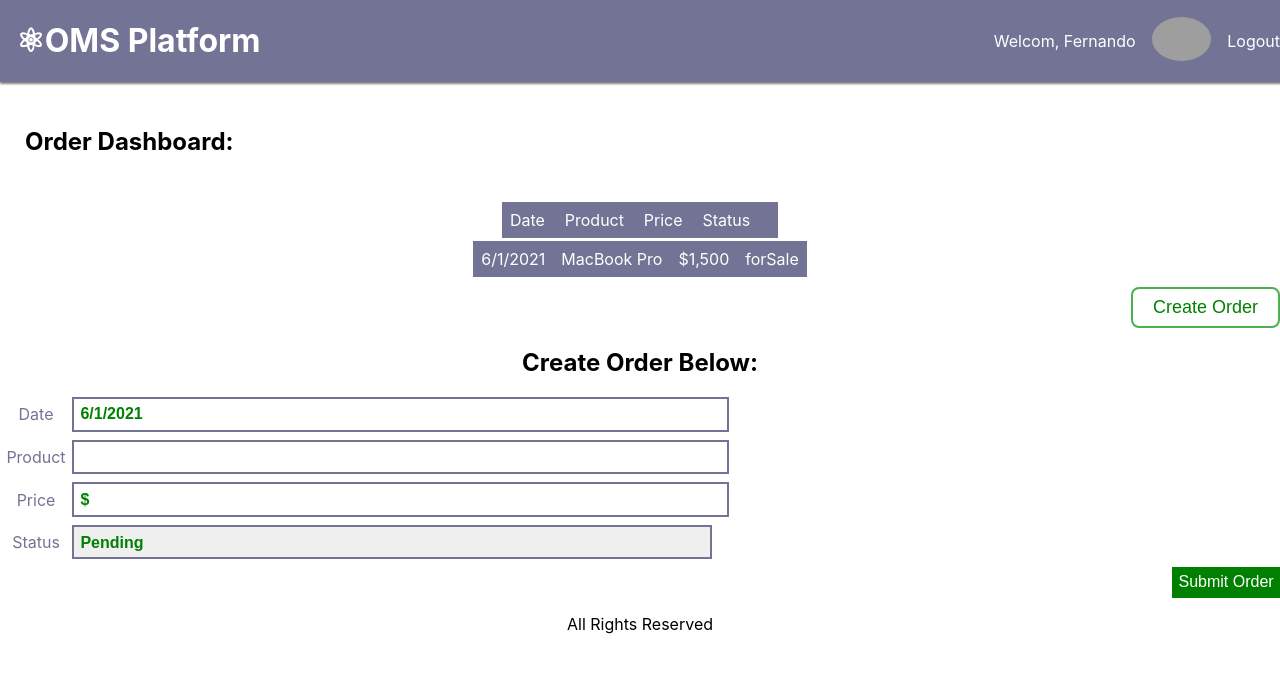
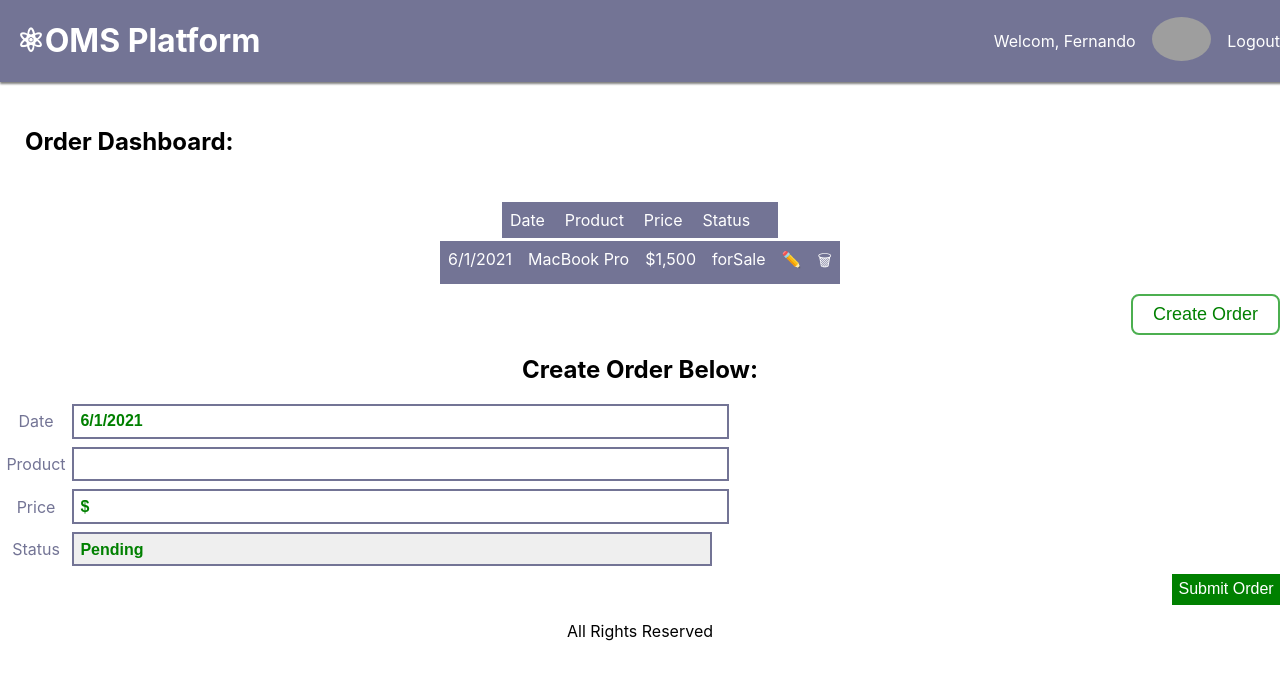
Before and after one commit to ferguimara/OMS-frontend, a React (Create React App) app: page / in a window 1280 px wide. Shown: the top 680 px of the page. Built offline with nearby package versions, Linux system fonts and the light colour scheme; no server answers; grey boxes are pictures that could not be loaded.

Commit message:
full crud complete

```diff
--- a/src/App.js
+++ b/src/App.js
@@ -21,7 +21,8 @@ function App() {
       product: '',
       price: '$',
       status: 'pending',
-    }
+    },
+    editMode: false,
   })
 
   //Functions:
@@ -44,21 +45,48 @@ function App() {
 
   /* onChange function: a setter function allowing us to access previous state and override it with new values */
   function handleChange(e) {
-    setState((prevState) => ({
+    setState(prevState => ({
       ...prevState,
       newOrder: {
         ...prevState.newOrder,
         //the square brackets allow us to use an expression to "compute the property name"
         [e.target.name]: e.target.value,
-      }
-    }))
+      },
+    }));
   }
 
   /* addOrder function: adds order to our table from our form */
   async function handleSubmit(e) {
     e.preventDefault();
+    if(state.editMode){
+      const { _id, date, produce, price, status } = state.newOrder;
       try{
-      const order = await fetch('http://localhost:3001/api/orders', {
+        // include _id as url param - note that we're receiving a new skill list as a response
+        const orders = await fetch(`http://localhost:3001/api/orders/${_id}`, {
+          method: 'PUT',
+          //header informs express to parse the incoming json data with express.json()
+          headers: {
+            'Content-type': 'Application/json'
+          },
+          body: JSON.stringify({date, product, price, status})
+        }).then(res => res.json())
+          setState({
+            orders,
+            newOrder: {
+              //TODO: set this to a date
+              date: '6/1/2021',
+              product: '',
+              price: '$',
+              status: 'pending',
+            },
+            editMode: false //set edit mode back to false
+          });
+      } catch (error){
+        console.log(error);
+      }
+    } else {
+      try {
+        const order = await fetch('http://localhost:3001/api/orders/', {
           method: 'POST',
           //header informs express to parse the incoming json data with express.json()
           headers: {
@@ -67,7 +95,7 @@ function App() {
           body: JSON.stringify(state.newOrder)
         }).then(res => res.json())
           setState({
-          orders: [...state.orders, state.newOrder],
+            orders: [...state.orders, order],
             newOrder: {
               //TODO: set this to a date
               date: '6/1/2021',
@@ -80,12 +108,42 @@ function App() {
         console.log(error);
       }
     }
+  }
+
+  /* handleEdit function: taking in the edits*/
+  function handleEdit(id) {
+    const orderToEdit = state.orders.find(order => order._id === id);
+    setState(prevState => ({
+      ...prevState,
+      newOrder: orderToEdit,
+      editMode: true,
+    }))
+  }
+
+  /* handleDelet: Delete order*/
+  async function handleDelete(id) {
+    try{
+      const orders = await fetch(`http://localhost:3001/api/orders/${id}`, {
+        method: 'DELETE'
+      }).then(res => res.json());
+      setState(prevState => ({
+        ...prevState,
+        orders,
+      }));
+    } catch (error) {
+      console.log(error);
+    }
+  }
 
   //Render:
   return (
     <div className="App">
       <Header/>
-      <OrderTable orders={state.orders}/>
+      <OrderTable
+        orders={state.orders}
+        handleEdit={handleEdit}
+        handleDelete={handleDelete}
+      />
       <CreateOrderButton />
       <h2>Create Order Below:</h2>
       <form className='createOrderForm' onSubmit={handleSubmit}>
@@ -109,7 +167,7 @@ function App() {
             <option value="pending">Pending</option>
           </select>
         </label>
-        <button>Submit Order</button>
+        <button>{state.editMode ? 'Edit Order' : 'Submit Order'}</button>
 
       </form>
       <footer>
--- a/src/components/OrderTable/OrderTable.js
+++ b/src/components/OrderTable/OrderTable.js
@@ -17,12 +17,22 @@ const OrderTable = (props) => (
                 <div></div>
             </article>
             {
-                props.orders.map((o, i) => (
-                    <article key={i}>
+                props.orders.map(o => (
+                    <article key={o._id}>
                         <div>{o.date}</div>
                         <div>{o.product}</div>
                         <div>{o.price}</div>
                         <div>{o.status}</div>
+                        <div
+                            className="controls"
+                            onClick={() => props.handleEdit(o._id)}>
+                        {'✏️'}
+                        </div>
+                        <div
+                            className="controls"
+                            onClick={() => props.handleDelete(o._id)}>
+                        {'🗑'}
+                        </div>
                     </article>
                 ))
             }
--- a/src/components/OrderTable/OrderTable.module.css
+++ b/src/components/OrderTable/OrderTable.module.css
@@ -18,3 +18,8 @@ section {
   article > div {
     padding: 0.5rem;
   }
+
+  .controls {
+    cursor: pointer;
+    background-color: #f96247;
+  }
```
Lines whose indentation alone changed are shown as unchanged.
